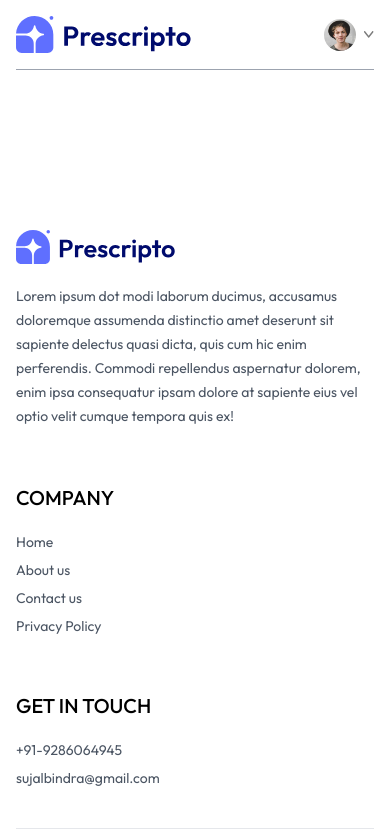
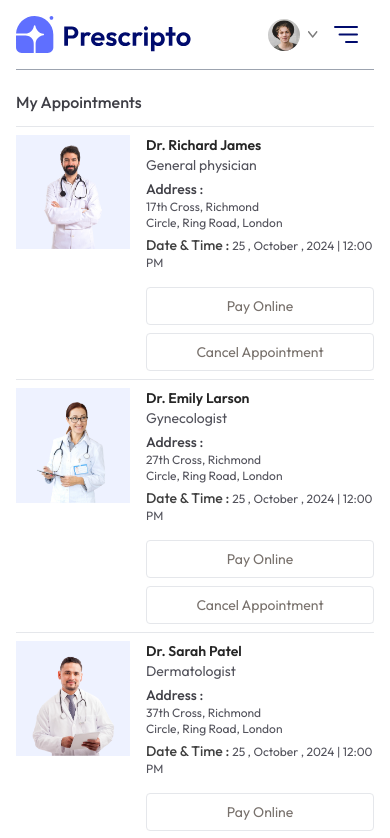
Before and after one commit to sujalbindra1012/PRESCRIPTO---Health-Solutions, a React (Vite) app in the folder frontend/: page /my-appointments in a window 390 px wide. Shown: the top 838 px of the page. Built offline with nearby package versions, Linux system fonts and the light colour scheme; a web font is replaced by a local one.

Commit message:
frondend completed

```diff
--- a/frontend/src/components/Navbar.jsx
+++ b/frontend/src/components/Navbar.jsx
@@ -45,7 +45,20 @@
             </div>
             : <button onClick={()=>navigate('/login')} className='bg-primary text-white px-8 py-3 rounded-full font-light hidden md:block'>Create account</button>
         }
-
+        <img onClick={()=>setShowMenu(true)} className='w-6 md:hidden' src={assets.menu_icon} alt="" />
+       {/* -------------{Mobile Menu}---------- */}
+       <div className={`${showMenu?'fixed w-full':'h-0 w-0'} md:hidden right-0 top-0 bottom-0 z-20 overflow-hidden bg-white transition-all`}>
+        <div className='flex items-center justify-between px-5 py-6 '>
+          <img className='w-36' src={assets.logo} alt="" />
+          <img className='w-7 ' onClick={()=>setShowMenu(false)} src={assets.cross_icon} alt="" />
+        </div><p></p>
+        <ul className='flex flex-col items-center gap-2 mt-5 px-5 text-lg font-medium'>
+          <NavLink  onClick={()=>setShowMenu(false)} to='/'><p className='px-4 py-2 rounded inline-block hover:bg-primary hover:text-white'>Home</p></NavLink>
+          <NavLink  onClick={()=>setShowMenu(false)} to='/doctors'><p className='px-4 py-2 rounded inline-block hover:bg-primary hover:text-white'>ALL DOCTORS</p></NavLink>
+          <NavLink  onClick={()=>setShowMenu(false)} to='/about'><p className='px-4 py-2 rounded inline-block hover:bg-primary hover:text-white'>ABOUT</p></NavLink>
+          <NavLink  onClick={()=>setShowMenu(false)} to='/contact'><p className='px-4 py-2 rounded inline-block hover:bg-primary hover:text-white'>CONTACT</p></NavLink>
+        </ul>
+       </div>
       </div>
     </div>
   )
--- a/frontend/src/index.css
+++ b/frontend/src/index.css
@@ -15,3 +15,10 @@
 ::-webkit-scrollbar{
   @apply hidden
 }
+
+
+@media (max-width:740px){
+  .active p{
+    @apply text-white
+  }
+}
--- a/frontend/src/pages/Doctors.jsx
+++ b/frontend/src/pages/Doctors.jsx
@@ -6,6 +6,7 @@
 
   const {speciality}=useParams()
   const [filterDoc,setFilterDoc]=useState([])
+  const [showFilter,setShowFilter]=useState(false)
   const {doctors}=useContext(AppContext)
   const navigate=useNavigate()
 
@@ -27,7 +28,8 @@
     <div>
         <p className='text-gray-600'>Browse through the doctors specialist .</p>
         <div className='flex flex-col sm:flex-row items-start gap-5 mt-5'>
-          <div className='flex flex-col gap-4 text-sm text-gray-600'>
+          <button className={`py-1 px-3 border rounded text-sm transition-all sm::hidden ${showFilter?'bg-primary text-white':''}`} onClick={()=>setShowFilter(prev=>!prev)}>Filters</button>
+          <div className={`flex-col gap-4 text-sm text-gray-600 ${showFilter?'flex':'hidden sm:flex' }`}>
             <p onClick={()=> speciality==='General physician'?navigate('/doctors') : navigate('/doctors/General physician')} className={`w-[93vw sm:w-auto pq-3 py1.5 pr-16 border border-gray-300 rounded transition-all cursor-pointer ${speciality==="General physician" ? "bg-indigo-100 text-black" : " "} `}>General physician</p>
             <p onClick={()=> speciality==='Gynecologist'?navigate('/doctors') : navigate('/doctors/Gynecologist')} className={`w-[93vw sm:w-auto pq-3 py1.5 pr-16 border border-gray-300 rounded transition-all cursor-pointer ${speciality==="Gynecologist" ? "bg-indigo-100 text-black" : " "} `}>Gynecologist</p>
             <p onClick={()=> speciality==='Dermatologist'?navigate('/doctors') : navigate('/doctors/Dermatologist')} className={`w-[93vw sm:w-auto pq-3 py1.5 pr-16 border border-gray-300 rounded transition-all cursor-pointer ${speciality==="Dermatologist" ? "bg-indigo-100 text-black" : " "} `}>Dermatologist</p>
--- a/frontend/src/pages/MyAppointments.jsx
+++ b/frontend/src/pages/MyAppointments.jsx
@@ -1,9 +1,37 @@
-import React from 'react'
+import React, { useContext } from 'react'
+import { AppContext } from '../context/AppContext'
 
 const MyAppointments = () => {
+
+  const {doctors}=useContext(AppContext)
+
   return (
     <div>
+      <p className='pb-3 mt-1 font-medium text-zinc-700 border-b'>My Appointments</p>
+      <div>
+        {doctors.slice(0,3).map((item,index)=>(
+          <div className='grid grid-cols-[1fr_2fr] gap-4 sm:flex sm:gap-6 py-2 border-b' key={index}>
+            <div>
+              <img className='w-32 bg-indigo-50' src={item.image} alt="" />
+            </div>
+            <div className='flex-1 text-sm text-zinc-600'>
+              <p className='text-neutral-800 font-semibold '>{item.name}</p>
+              <p>{item.speciality}</p>
+              <p className='text-zinc-700 font-medium mt-1'>Address :</p>
+              <p className='text-xs'>{item.address.line1}</p>
+              <p className='text-xs'>{item.address.line2}</p>
+              <p className='text-xs mt-1'><span className='text-sm text-neutral-700 font-medium'>Date & Time : </span> 25 , October , 2024 | 12:00 PM</p>
+            </div>
+            <div>
 
+            </div>
+            <div className='flex flex-col gap-2 justify-end'>
+              <button className='text-sm text-stone-500 text-center sm:min-w-48 py-2 border hover:bg-primary hover:text-white transition-all duration-300 rounded'>Pay Online</button>
+              <button className='text-sm text-stone-500 text-center sm:min-w-48 py-2 border hover:bg-red-600 hover:text-white transition-all duration-300 rounded'>Cancel Appointment</button>
+            </div>
+          </div>
+        ))}
+      </div>
     </div>
   )
 }
```
